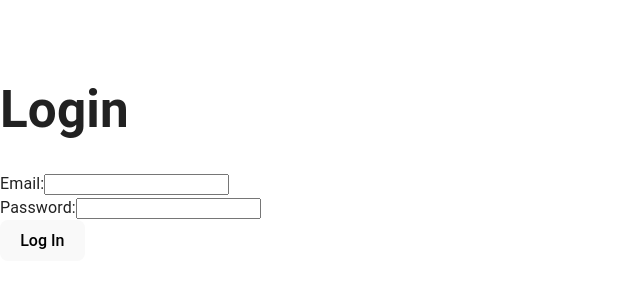
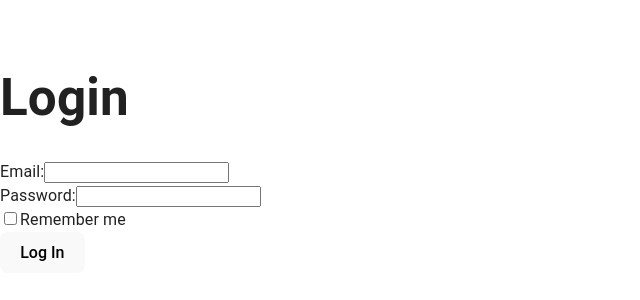
Before and after one commit to jersjar7/If-Found-Lost-Admin, a React (Vite) app: page /login in a window 1280 px wide. Shown: the part 246-546 px from the top of the page, without its empty margins (0-640 px from the left). Built offline with nearby package versions, Linux system fonts and the light colour scheme; no server answers.

Commit message:
session persistence is working

```diff
--- a/src/contexts/AuthContext.tsx
+++ b/src/contexts/AuthContext.tsx
@@ -2,7 +2,7 @@
 
 import React, { createContext, useEffect, useState, useContext } from 'react';
 import type { ReactNode } from 'react';
-import { createUserWithEmailAndPassword, signInWithEmailAndPassword, signOut } from 'firebase/auth';
+import { createUserWithEmailAndPassword, signInWithEmailAndPassword, signOut, setPersistence, browserSessionPersistence, browserLocalPersistence } from 'firebase/auth';
 import { auth } from '../firebase';
 import type { User as FirebaseUser } from 'firebase/auth';
 import { useAuthState } from 'react-firebase-hooks/auth';
@@ -12,7 +12,7 @@ interface AuthContextValue {
   user: FirebaseUser | null | undefined;
   loading: boolean;
   error: Error | undefined;
-  signIn: (email: string, password: string) => Promise<void>;
+  signIn: (email: string, password: string, rememberMe: boolean) => Promise<void>; // Add rememberMe
   signUp: (email: string, password: string) => Promise<void>;
   signOutUser: () => Promise<void>;
   // Add lastActive and resetInactiveTimer if needed for more control
@@ -89,10 +89,12 @@ export const AuthProvider: React.FC<AuthProviderProps> = ({ children }) => {
     }
   };
 
-  const signIn = async (email: string, password: string) => {
+  const signIn = async (email: string, password: string, rememberMe: boolean) => { // Update signIn function
     setAuthLoading(true);
     setAuthError(undefined);
     try {
+      const persistence = rememberMe ? browserLocalPersistence : browserSessionPersistence;
+      await setPersistence(auth, persistence);
       await signInWithEmailAndPassword(auth, email, password);
       setLastActive(Date.now()); // Reset timer on login
     } catch (err: any) {
--- a/src/pages/LoginPage.tsx
+++ b/src/pages/LoginPage.tsx
@@ -1,3 +1,5 @@
+// src/pages/LoginPage.tsx
+
 import React, { useState } from 'react';
 import { useNavigate } from 'react-router-dom';
 import { useAuth } from '../contexts/AuthContext';
@@ -5,6 +7,7 @@ import { useAuth } from '../contexts/AuthContext';
 const LoginPage: React.FC = () => {
   const [email, setEmail] = useState('');
   const [password, setPassword] = useState('');
+  const [rememberMe, setRememberMe] = useState(false); // New state for "Remember me"
   const { signIn, loading, error } = useAuth();
   const navigate = useNavigate();
 
@@ -12,17 +15,13 @@ const LoginPage: React.FC = () => {
     e.preventDefault();
     if (email && password) {
       try {
-        await signIn(email, password);
-        // Redirect to dashboard on successful login
+        await signIn(email, password, rememberMe); // Pass rememberMe to signIn
         navigate('/');
       } catch (err) {
-        // Error is already being handled and set in AuthContext
         console.error('Login failed:', err);
       }
     } else {
-      // Handle case where email or password is not entered
       console.error('Please enter email and password.');
-      // Optionally set an error state in the component to display a message
     }
   };
 
@@ -51,6 +50,15 @@ const LoginPage: React.FC = () => {
             required
           />
         </div>
+        <div>
+          <input
+            type="checkbox"
+            id="rememberMe"
+            checked={rememberMe}
+            onChange={(e) => setRememberMe(e.target.checked)}
+          />
+          <label htmlFor="rememberMe">Remember me</label>
+        </div>
         <button type="submit" disabled={loading}>
           {loading ? 'Logging in...' : 'Log In'}
         </button>
```
